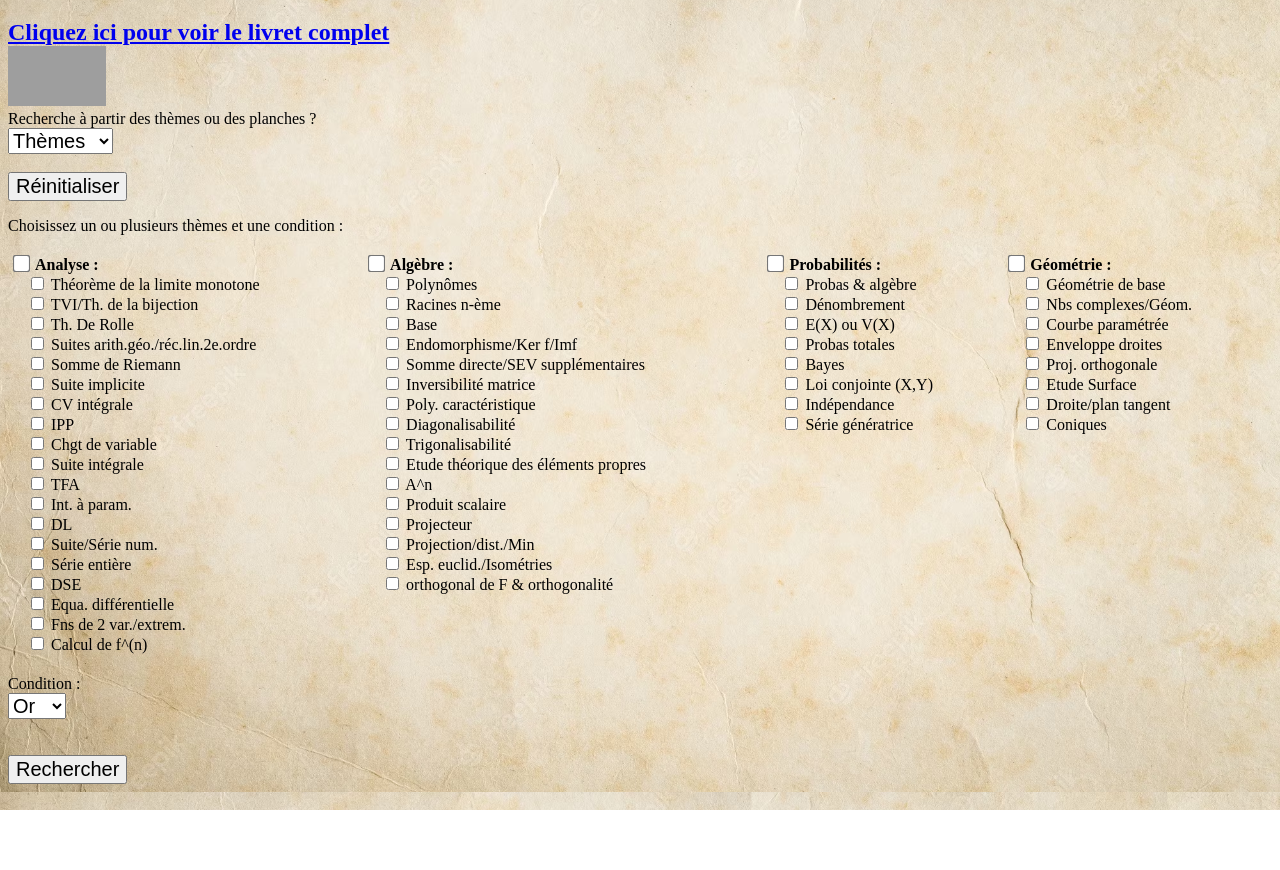
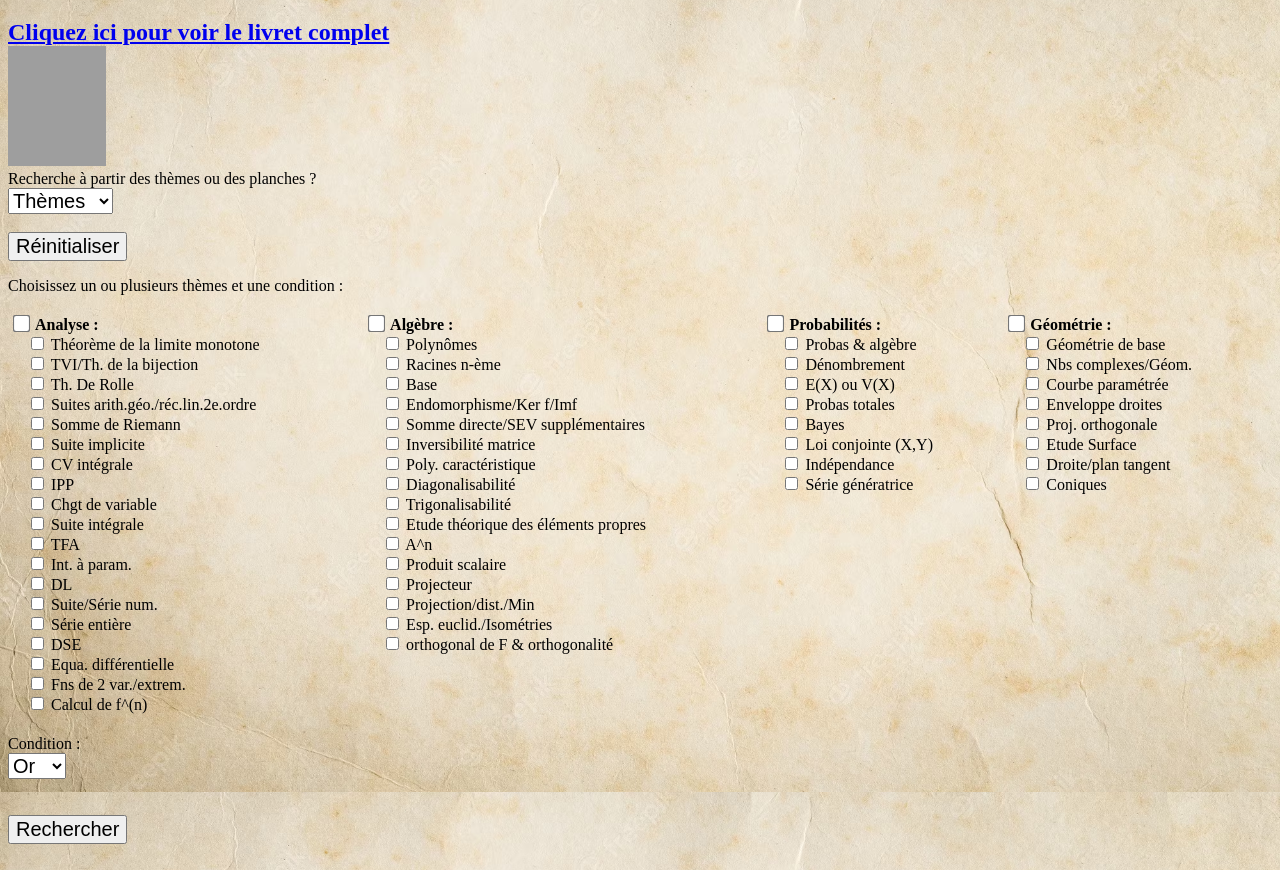
Before and after one commit to PTOraux/PTOraux.github.io, a plain HTML site: page index.html in a window 1280 px wide. Shown: the part 61-931 px from the top of the page. Before the commit the page ends 871 px from the top, so only its background shows below. Drawn offline with Linux system fonts and the light colour scheme; grey boxes are pictures that could not be loaded.

Commit message:
Update index.html

```diff
--- a/index.html
+++ b/index.html
@@ -71,7 +71,7 @@ function selectAllColumn(column) {
 	<h1>Thèmes et Planches</h1>
 	<b><Font size=5pt><a href="https://drive.google.com/file/d/1fSi6BbyDI2bZQWdk4f3t7nmgihYjsUbj"  target="_blank"> Cliquez ici pour voir le livret complet  </a></Font></b>
 	<br>
-	<iframe src="https://onedrive.live.com/embed?resid=B40A748B08341511%21447&authkey=!AGGlQMjiU6UiO3g" width="98" height="60" frameborder="0" scrolling="no"></iframe>
+	<iframe src="https://onedrive.live.com/embed?resid=B40A748B08341511%21447&authkey=!AGGlQMjiU6UiO3g" width="98" height="120" frameborder="0" scrolling="no"></iframe>
 	<br>
 	<form id="form">
 	<label for="type">Recherche à partir des thèmes ou des planches ?</label><br>
```
